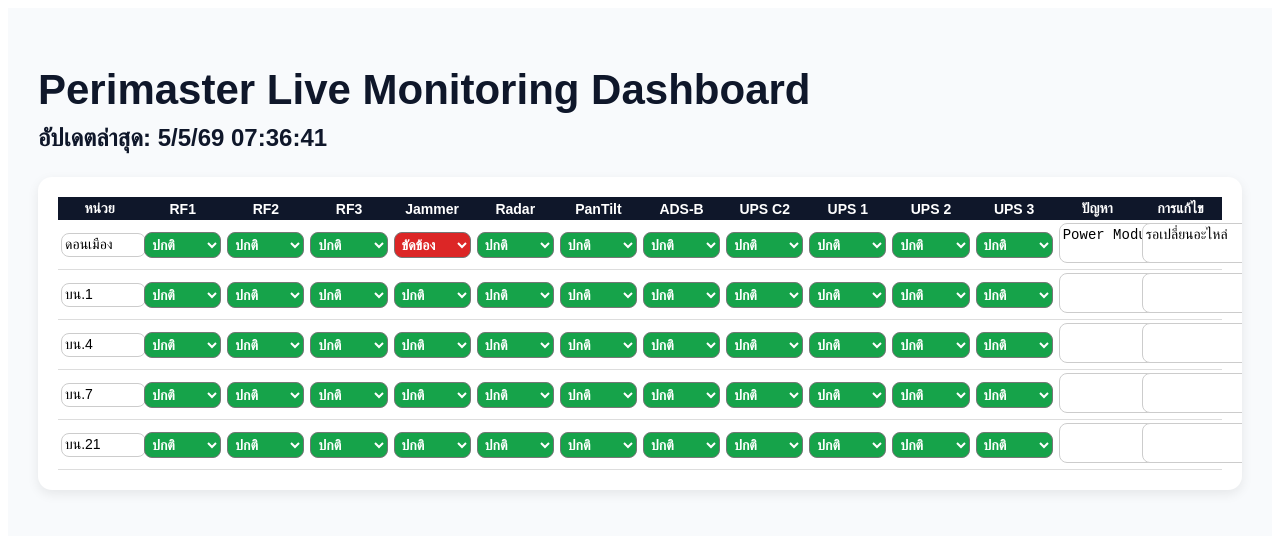
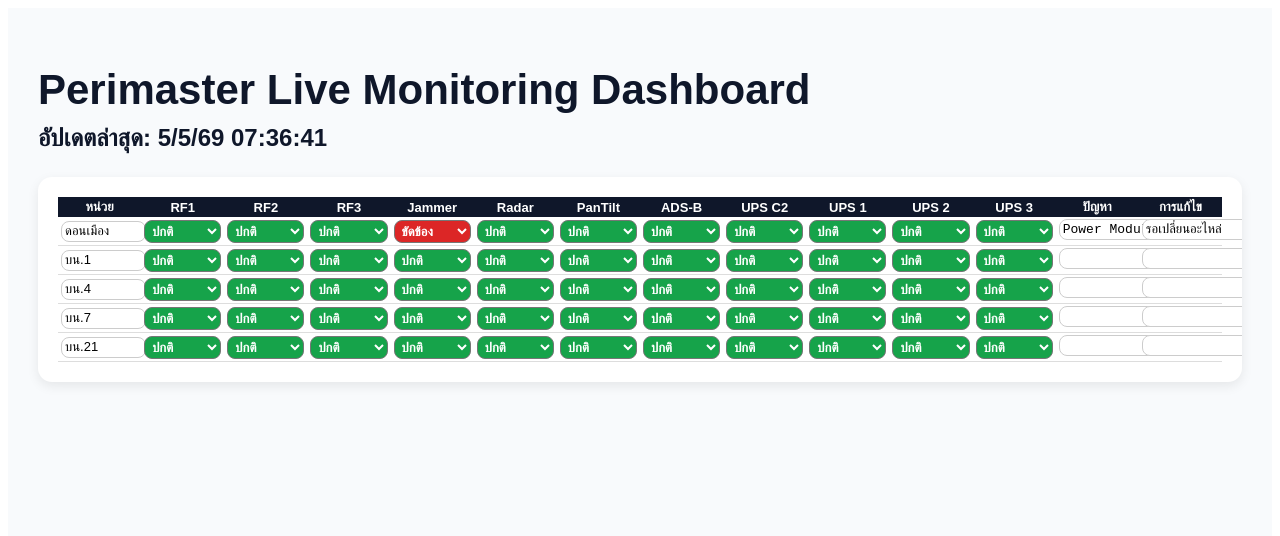
Before and after one commit to natchon5865/perimaster-dashboard, a Next.js app: page / in a window 1280 px wide. Shown: the top 536 px of the page. Built offline with nearby package versions, Linux system fonts and the light colour scheme.

Commit message:
Update page.tsx

```diff
--- a/app/page.tsx
+++ b/app/page.tsx
@@ -159,8 +159,8 @@
                 <th
                   key={h}
                   style={{
-                    padding: "3px",
-                    fontSize: "14px",
+                    padding: "2px 3px",
+                    fontSize: "13px",
                     textAlign: "center",
                   }}
                 >
@@ -176,8 +176,8 @@
                   <td
                     key={field}
                     style={{
-                      padding: "3px",
-                      fontSize: "14px",
+                      padding: "2px 3px",
+                      fontSize: "13px",
                       textAlign: field === "unit" ? "left" : "center",
                     }}
                   >
@@ -187,9 +187,9 @@
                         onChange={(e) => updateRow(idx, field, e.target.value)}
                         style={{
                           width: "100%",
-                          minWidth: "45px",
-                          padding: "3px",
-                          fontSize: "14px",
+                          minWidth: "50px",
+                          padding: "2px 3px",
+                          fontSize: "13px",
                           borderRadius: "8px",
                           border: "1px solid #ccc",
                         }}
@@ -200,13 +200,13 @@
                         onChange={(e) => updateRow(idx, field, e.target.value)}
                         style={{
                           width: "100%",
-                          minWidth: "48px",
-                          padding: "3px",
+                          minWidth: "55px",
+                          padding: "2px 3px",
                           borderRadius: "8px",
                           background: badgeColor((row as any)[field]),
                           color: "white",
                           fontWeight: "bold",
-                          fontSize: "14px",
+                          fontSize: "13px",
                         }}
                       >
                         <option>ปกติ</option>
@@ -217,16 +217,16 @@
                       <textarea
                         value={(row as any)[field]}
                         onChange={(e) => updateRow(idx, field, e.target.value)}
-                        rows={2}
+                        rows={1}
                         style={{
                           width: "100%",
-                          minWidth: "420px",
-                          padding: "3px",
+                          minWidth: "520px",
+                          padding: "2px 3px",
                           resize: "vertical",
                           wordBreak: "break-word",
                           borderRadius: "8px",
                           border: "1px solid #ccc",
-                          fontSize: "14px",
+                          fontSize: "13px",
                         }}
                       />
                     )}
```
